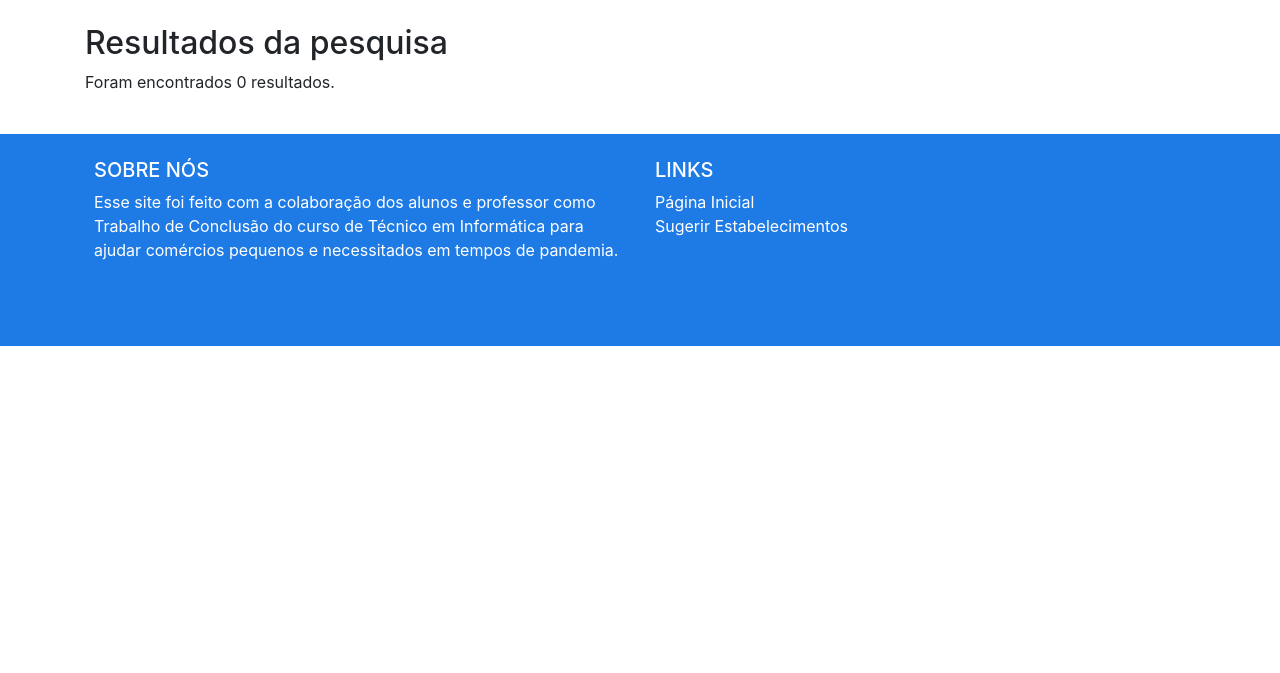
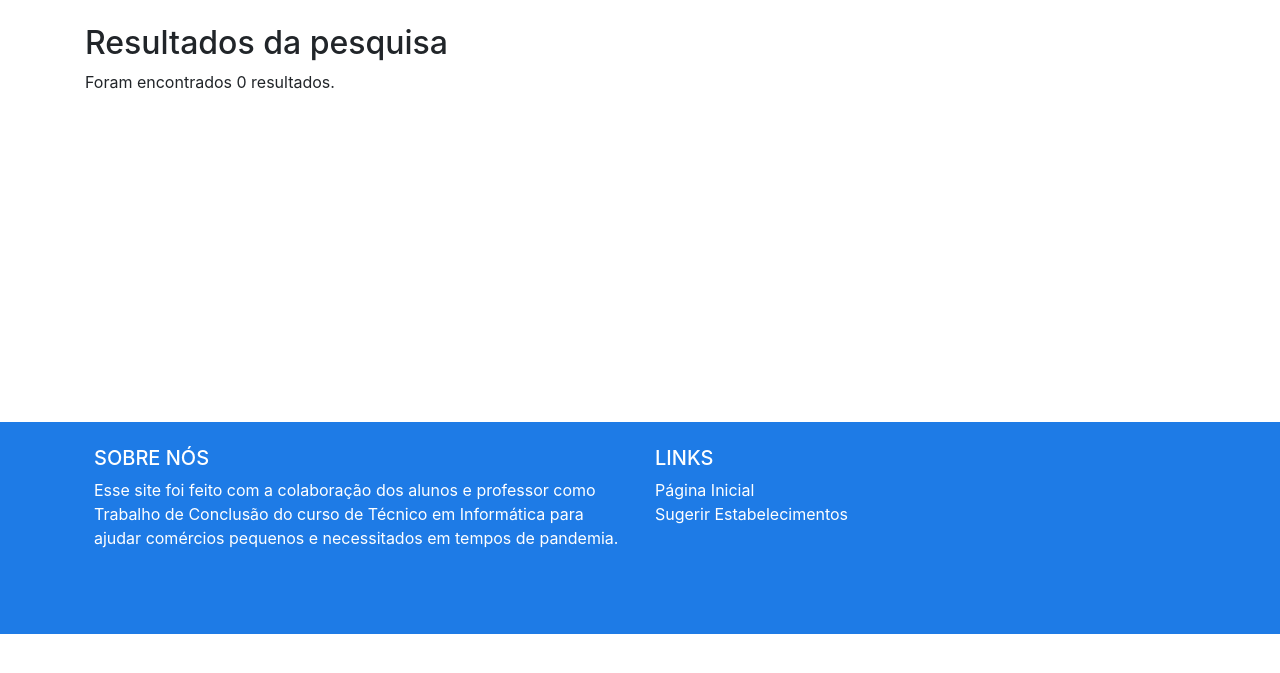
Before and after one commit to glauconeto/site_TCC, a PHP site: page /search.php?q=Restaurantes in a window 1280 px wide. Shown: the part 56-729 px from the top of the page. Run offline with PHP 8.4, Linux system fonts and the light colour scheme; tables that the repository leaves empty hold one stand-in row (values such as "Sample post"); data that the repository does not hold is empty; some libraries are stand-ins or nearby versions.

Commit message:
alterei o search

```diff
--- a/search.php
+++ b/search.php
@@ -24,6 +24,7 @@ if (isset($_GET['q'])) {
                     </div>
                 </div>
                 <div class="row">
+                	<?php if(is_array($dados)): ?>
 	                    <?php foreach ($dados as $comercio):?>
 	                        <div class="col-md-4">
 	                            <div class="card custom-card">
@@ -42,9 +43,15 @@ if (isset($_GET['q'])) {
 	                        </div>
 	                    </div>
 	                    <?php endforeach ?>
+                   	<?php endif ?>
                 </div>
             </div>
         </div>
+        <style>
+            footer {
+            	margin-top: 18rem;
+            }
+        </style>
     <?php else: ?>
         <div class="py-4">
             <div class="container">
```
Lines whose indentation alone changed are shown as unchanged.
